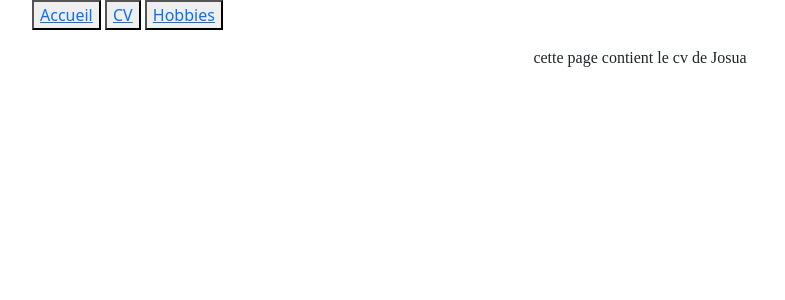
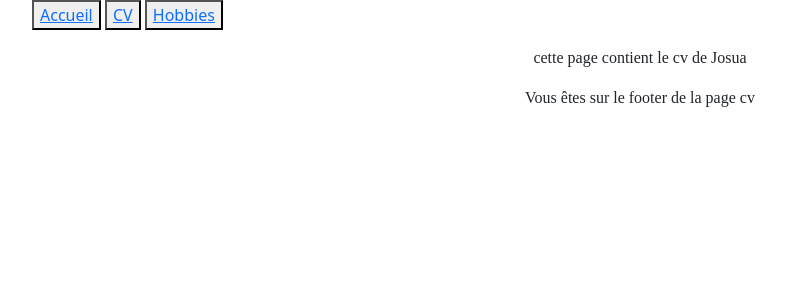
Before and after one commit to josh-bgd/IDAW, a PHP site: page /SitePro/v2/cv.php in a window 1280 px wide. Shown: the top 300 px of the page, without its empty margins (0-785 px from the left). Run offline with PHP 8.4, Linux system fonts and the light colour scheme; some libraries are stand-ins or nearby versions.

Commit message:
fonction menu (pas bonne encore) et footer facto

```diff
--- a/TP2-PHP/SitePro/v2/cv.php
+++ b/TP2-PHP/SitePro/v2/cv.php
@@ -14,8 +14,13 @@
     <header>
     <?php
         require_once('template_menu.php');
+        renderMenuToHTML('cv');
     ?>
     </header>
     <p>cette page contient le cv de Josua</p>
+    <?php
+        require_once('template_footer.php');
+        renderFooterToHTML('cv');
+    ?>
 </body>
 </html>
--- a/TP2-PHP/SitePro/v2/index.php
+++ b/TP2-PHP/SitePro/v2/index.php
@@ -14,6 +14,7 @@
     <header>
     <?php
         require_once('template_menu.php');
+        renderMenuToHTML('index');
     ?>
     </header>
     <h1>Page d'accueil</h1>
@@ -38,5 +39,9 @@
     <br>
     <br>
     <p>cette page correspond à la page d'accueil du site pro de Josua</p>
+    <?php
+        require_once('template_footer.php');
+        renderFooterToHTML('index');
+    ?>
 </body>
 </html>
--- a/TP2-PHP/SitePro/v2/projets.php
+++ b/TP2-PHP/SitePro/v2/projets.php
@@ -14,6 +14,7 @@
     <header>
     <?php
         require_once('template_menu.php');
+        renderMenuToHTML('projets');
     ?>
     </header>
     <h1>Projets</h1>
@@ -28,5 +29,9 @@
             <li>projet 5 : Lorem ipsum dolor sit amet consectetur adipisicing elit.</li>
         </ul>
     </div>
+    <?php
+        require_once('template_footer.php');
+        renderFooterToHTML('projets');
+    ?>
 </body>
 </html>
--- /dev/null
+++ b/TP2-PHP/SitePro/v2/template_footer.php
@@ -0,0 +1,19 @@
+<?php
+function renderFooterToHTML($currentPageId) {
+    if ($currentPageId=="index") {
+        echo
+        '<footer>
+            <p>Vous êtes sur le footer de la page index</p>
+        </footer>';
+        } else if ($currentPageId=="cv" ) {
+            echo
+        '<footer>
+            <p>Vous êtes sur le footer de la page cv</p>
+        </footer>';
+        } else {
+            echo
+        '<footer>
+            <p>Vous êtes sur le footer de la page projets</p>
+        </footer>';
+        }
+}
--- a/TP2-PHP/SitePro/v2/template_menu.php
+++ b/TP2-PHP/SitePro/v2/template_menu.php
@@ -1,7 +1,43 @@
-<nav class="menu">
+<?php
+function renderMenuToHTML($currentPageId) {
+
+    // un tableau qui d\'efinit la structure du site
+   /* $mymenu = array(
+        // idPage titre
+        'index' => array( 'Accueil' ),
+        'cv' => array( 'CV' ),
+        'projets' => array('Hobbies')
+    );*/
+
+    // ...
+    if ($currentPageId=="index") {
+    echo
+    '<nav class="menu">
         <ul>
-        <button><li><a href="index.php">Accueil</a></li></button>
-        <button><li><a href="cv.php">CV</a></li></button>
-        <button><li><a href="projets.php">Hobbies</a></li></button>
+            <button><li><a id="selected" href="index.php">Accueil</a></li></button>
+            <button><li><a href="cv.php">CV</a></li></button>
+            <button><li><a href="projets.php">Hobbies</a></li></button>
         </ul>
-</nav>
+    </nav>';
+    } else if ($currentPageId=="cv" ) {
+        echo
+    '<nav class="menu">
+        <ul>
+            <button><li><a href="index.php">Accueil</a></li></button>
+            <button><li><a id="selected" href="cv.php">CV</a></li></button>
+            <button><li><a href="projets.php">Hobbies</a></li></button>
+        </ul>
+    </nav>';
+    } else {
+        echo
+        '<nav class="menu">
+            <ul>
+                <button><li><a href="index.php">Accueil</a></li></button>
+                <button><li><a href="cv.php">CV</a></li></button>
+                <button><li><a id="selected" href="projets.php">Hobbies</a></li></button>
+            </ul>
+        </nav>';
+    }
+    // ...
+}
+?>
```
